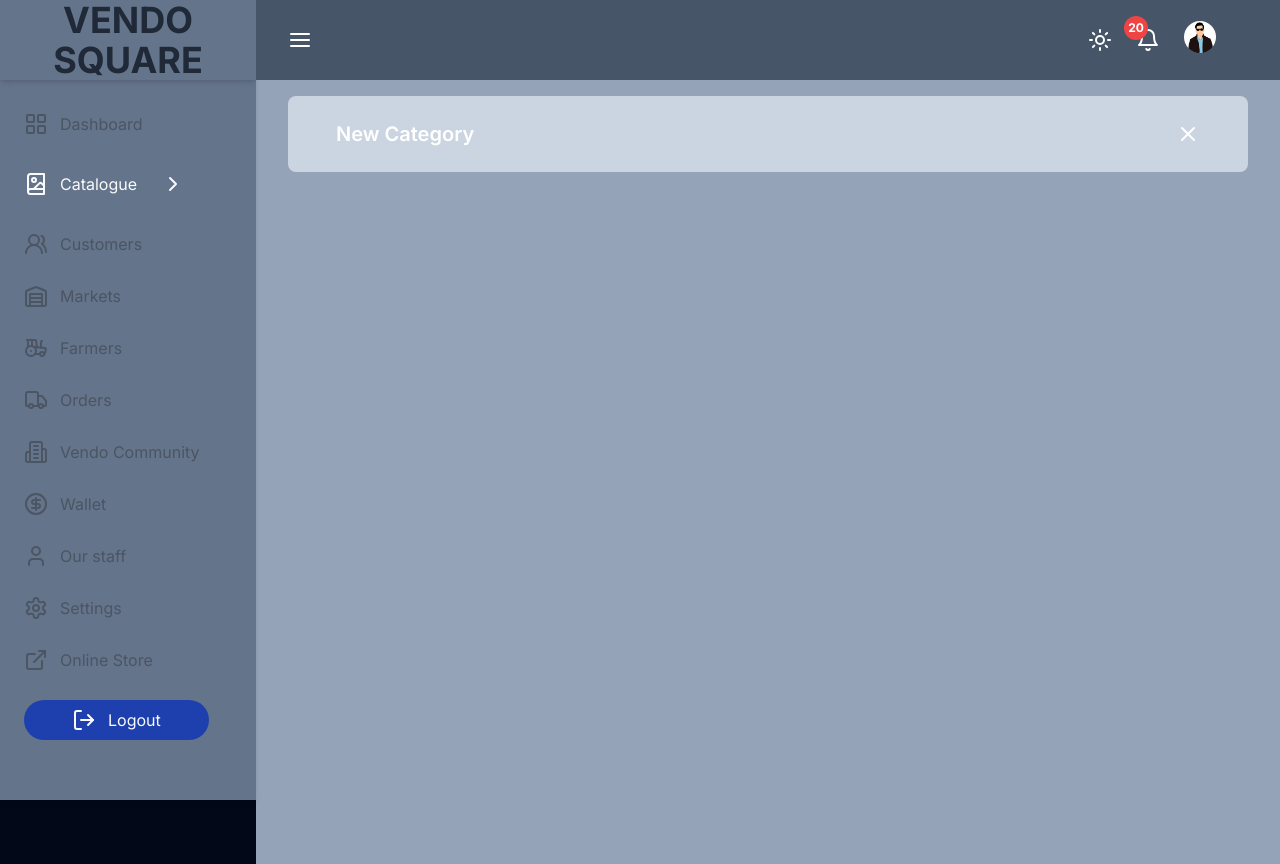
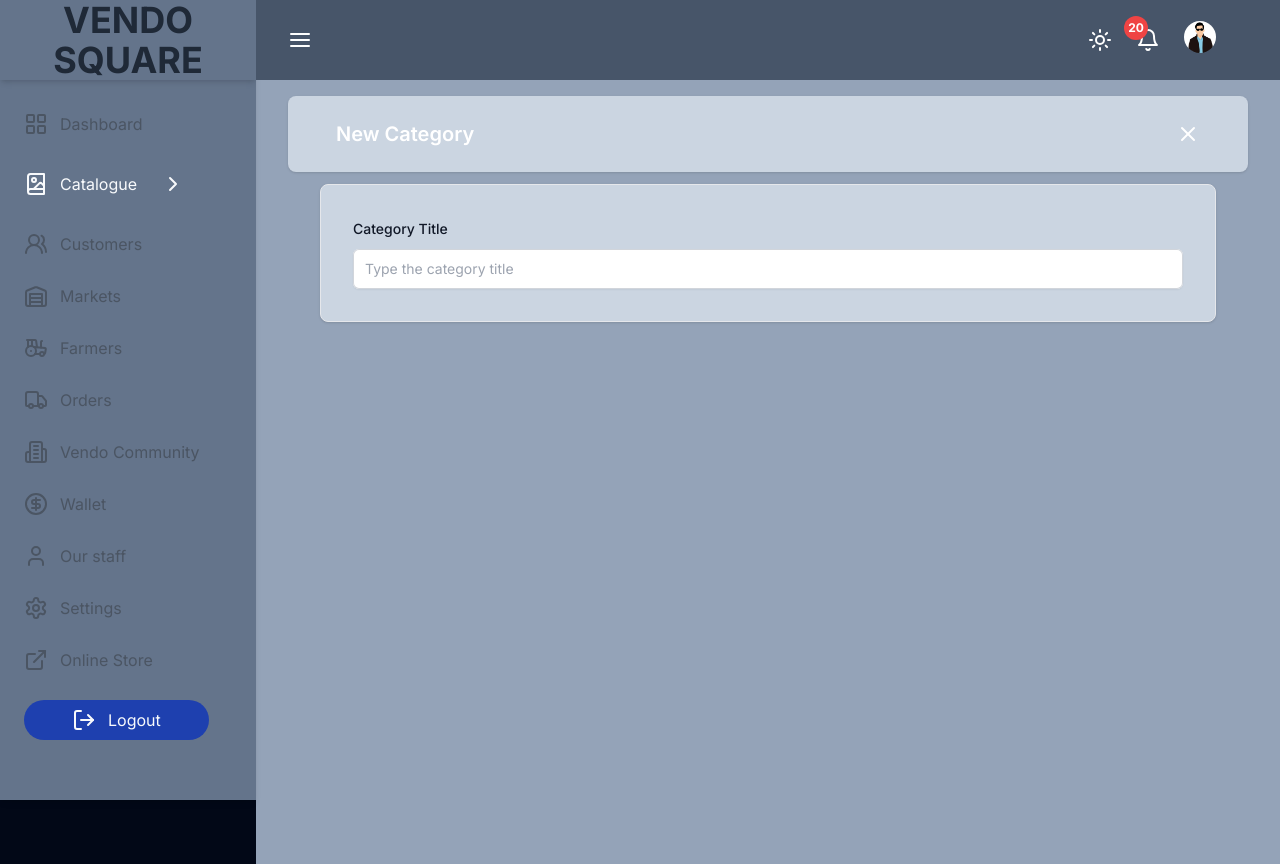
Before and after one commit to skazimhasani/Vendo-Square, a Next.js app: page /dashboard/categories/new in a window 1280 px wide. Built offline with nearby package versions, Linux system fonts and the light colour scheme.

Commit message:
Category Form

```diff
--- a/app/(back-office)/dashboard/(catalogue)/categories/new/page.jsx
+++ b/app/(back-office)/dashboard/(catalogue)/categories/new/page.jsx
@@ -1,15 +1,28 @@
-import { X } from "lucide-react";
+"use client";
 import React from "react";
+import FormHeader from "../../../../../../components/backoffice/formheader";
+import TextInput from "../../../../../../components/forminputs/textinput";
+import { useForm } from "react-hook-form";
 
 export default function NewCategoryPage() {
+  const {
+    register,
+    handleSubmit,
+    formState: { errors },
+  } = useForm();
   return (
     <div>
-      <div className="flex items-center justify-between py-6 px-12 bg-slate-300 rounded-lg text-black dark:text-white">
-        <h2 className="text-xl font-semibold">New Category</h2>
-        <button>
-          <X />
-        </button>
-      </div>
+      <FormHeader title="New Category" />
+      <form className="w-full max-w-4xl p-4 bg-slate-300 border border-gray-200 rounded-lg shadow sm:p-6 md:p-8  mx-auto my-3">
+        <div className="grid gap-4 sm:grid-cols-2 sm:gap-6">
+          <TextInput
+            label="Category Title"
+            name="title"
+            register={register}
+            errors={errors}
+          />
+        </div>
+      </form>
     </div>
   );
 }
--- /dev/null
+++ b/components/backoffice/formheader.jsx
@@ -0,0 +1,13 @@
+import React from "react";
+import { X } from "lucide-react";
+
+export default function FormHeader({ title }) {
+  return (
+    <div className="flex items-center justify-between py-6 px-12 bg-slate-300 shadow rounded-lg text-black dark:text-white">
+      <h2 className="text-xl font-semibold">{title}</h2>
+      <button>
+        <X />
+      </button>
+    </div>
+  );
+}
--- /dev/null
+++ b/components/forminputs/textinput.jsx
@@ -0,0 +1,36 @@
+export default function TextInput({
+  label,
+  name,
+  register,
+  errors,
+  isRequired = true,
+  type = "text",
+  className = "sm:col-span-2",
+  defaultValue = "",
+}) {
+  return (
+    <div className={className}>
+      <label
+        htmlFor={name}
+        className="block text-sm font-medium leading-6 text-gray-900 mb-2 "
+      >
+        {label}
+      </label>
+      <div className="mt-2">
+        <input
+          {...register(`${name}`, { required: isRequired })}
+          type={type}
+          name={name}
+          id={name}
+          defaultValue={defaultValue}
+          autoComplete={name}
+          className="block w-full rounded-md border-0 py-2 text-gray-900 shadow-sm ring-1 ring-inset ring-gray-300 placeholder:text-gray-400 focus:ring-2 focus:ring-inset focus:ring-blue-600 sm:text-sm sm:leading-6"
+          placeholder={`Type the ${label.toLowerCase()}`}
+        />
+        {errors[`${name}`] && (
+          <span className="text-sm text-red-600 ">{label} is required</span>
+        )}
+      </div>
+    </div>
+  );
+}
```
